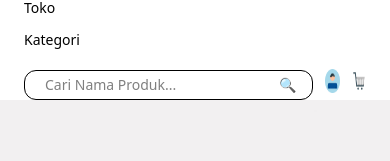
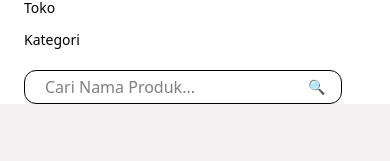
Before and after one commit to Aditya-Setyo/mola-web, a React (Vite) app in the folder frontend/: page / in a window 390 px wide. Both pictures are taken after a click on the button 354 px from the left and 37 px from the top of the page. Shown: the part 122-283 px from the top of the page. Built offline with nearby package versions, Linux system fonts and the light colour scheme; no server answers; a web font is replaced by a local one.

Commit message:
Zoom UI Search

```diff
--- a/frontend/src/components/navbar.jsx
+++ b/frontend/src/components/navbar.jsx
@@ -153,7 +153,7 @@ const Navbar = () => {
                 type="text"
                 value={searchQuery}
                 onChange={(e) => setSearchQuery(e.target.value)}
-                className="px-3 py-1 text-sm flex-1 "
+                className="px-3 py-1 text-base flex-1 "
                 placeholder="Cari Nama Produk..."
                 onKeyDown={(e) => {
                   if (e.key === "Enter") handleSearch();
```
